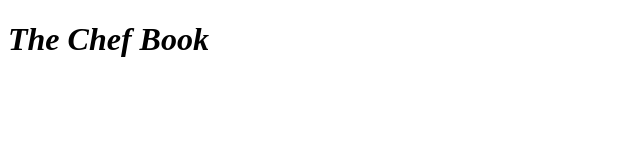
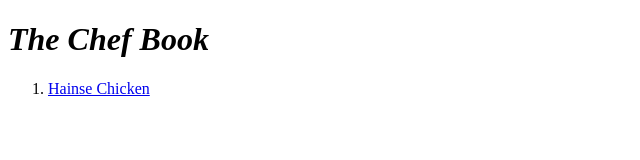
Before and after one commit to ExEMGEnigma/Recipe, a plain HTML site: page index.html in a window 1280 px wide. Shown: the whole page, without its empty margins (0-640 px from the left). Drawn offline with Linux system fonts and the light colour scheme.

Commit message:
index.html Content

```diff
--- a/index.html
+++ b/index.html
@@ -4,6 +4,10 @@
         <meta charset = "UTF-8">
         <body>
             <h1> <em><strong> The Chef Book </strong> </em> </h1>
+
+            <ol>
+                <li> <a href ="./Content\Hainese_chicken.html" target="_blank" rel="noopener noreferrer" > Hainse Chicken </a>
+            </ol>
         </body>
     </head>
 </html>
```
